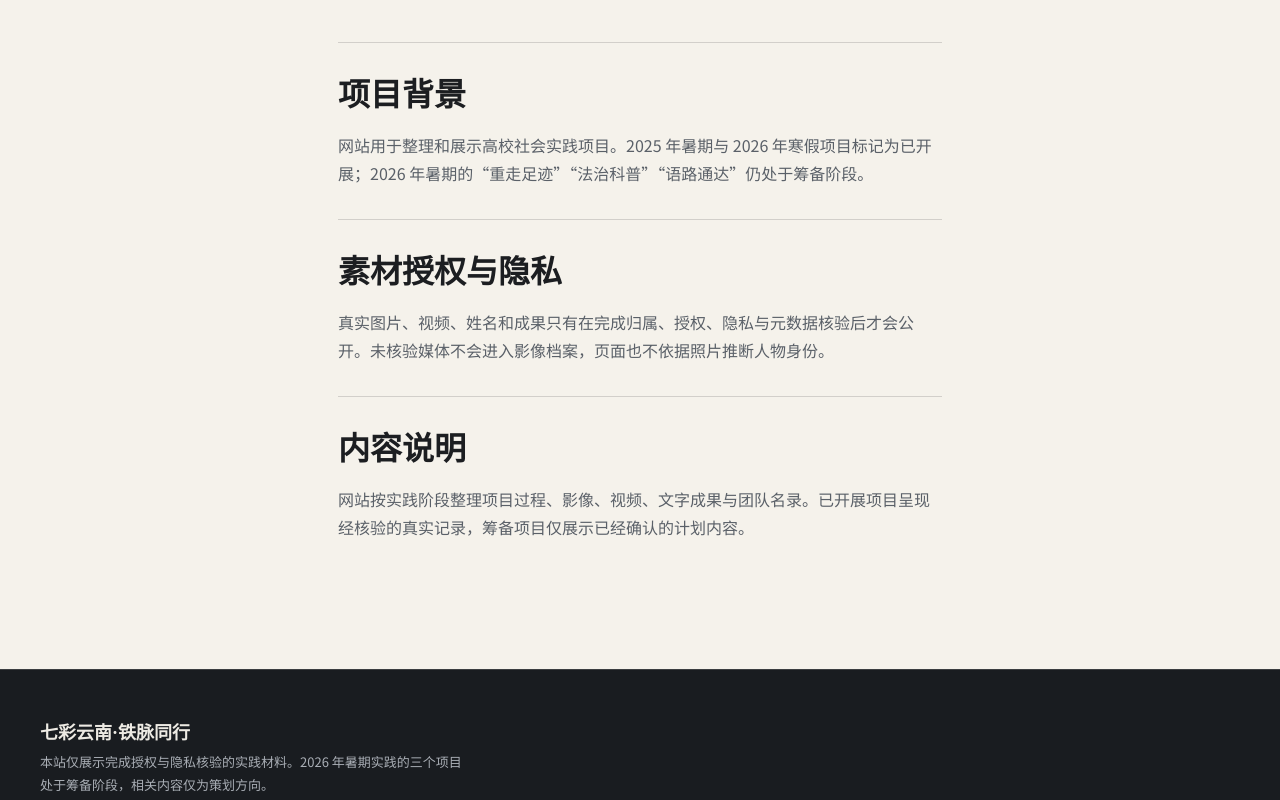
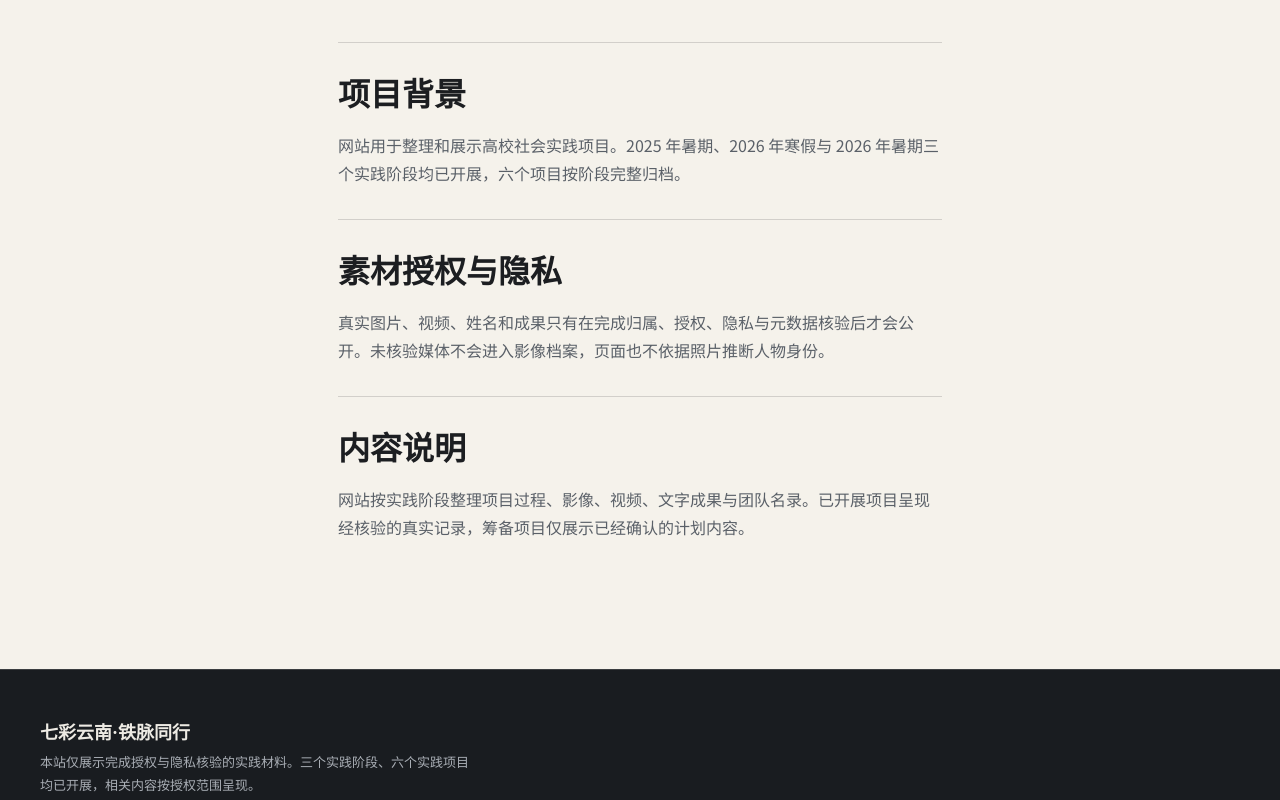
Before and after one commit to sw7943604-del/csujtyqicaiyunnashijiantuan, an Astro site: page /about in a window 1280 px wide. Shown: the part 380-1180 px from the top of the page. Built offline with nearby package versions, Linux system fonts and the light colour scheme; Astro itself is replaced by a stand-in of ours.

Commit message:
修正2026暑期项目展示口径

```diff
--- a/src/components/SiteFooter.astro
+++ b/src/components/SiteFooter.astro
@@ -11,7 +11,7 @@ import { href } from '../utils/paths';
     <div>
       <p class="site-footer__name">{site.name}</p>
       <p class="site-footer__note">
-        本站仅展示完成授权与隐私核验的实践材料。2026 年暑期实践的三个项目处于筹备阶段，相关内容仅为策划方向。
+        本站仅展示完成授权与隐私核验的实践材料。三个实践阶段、六个实践项目均已开展，相关内容按授权范围呈现。
       </p>
       <div class="site-footer__counter" aria-label="匿名访客统计">
         <span>累计访客 <strong id="vercount_value_site_uv">加载中</strong> 人</span>
--- a/src/pages/about.astro
+++ b/src/pages/about.astro
@@ -6,7 +6,7 @@ import BaseLayout from '../layouts/BaseLayout.astro';
   <main id="main" class="about-page tone-paper">
     <article class="container reading">
       <header class="page-intro"><p class="eyebrow">ABOUT · 项目说明</p><h1>关于</h1><p>“七彩云南·铁脉同行”以三个实践阶段、六个实践项目为基本结构，采用沿铁路展开的影像展叙事。</p></header>
-      <section><h2>项目背景</h2><p>网站用于整理和展示高校社会实践项目。2025 年暑期与 2026 年寒假项目标记为已开展；2026 年暑期的“重走足迹”“法治科普”“语路通达”仍处于筹备阶段。</p></section>
+      <section><h2>项目背景</h2><p>网站用于整理和展示高校社会实践项目。2025 年暑期、2026 年寒假与 2026 年暑期三个实践阶段均已开展，六个项目按阶段完整归档。</p></section>
       <section><h2>素材授权与隐私</h2><p>真实图片、视频、姓名和成果只有在完成归属、授权、隐私与元数据核验后才会公开。未核验媒体不会进入影像档案，页面也不依据照片推断人物身份。</p></section>
       <section><h2>内容说明</h2><p>网站按实践阶段整理项目过程、影像、视频、文字成果与团队名录。已开展项目呈现经核验的真实记录，筹备项目仅展示已经确认的计划内容。</p></section>
     </article>
```
Also changed, not shown: tests/summer-2026-content.test.mjs (+12 -0 lines).
